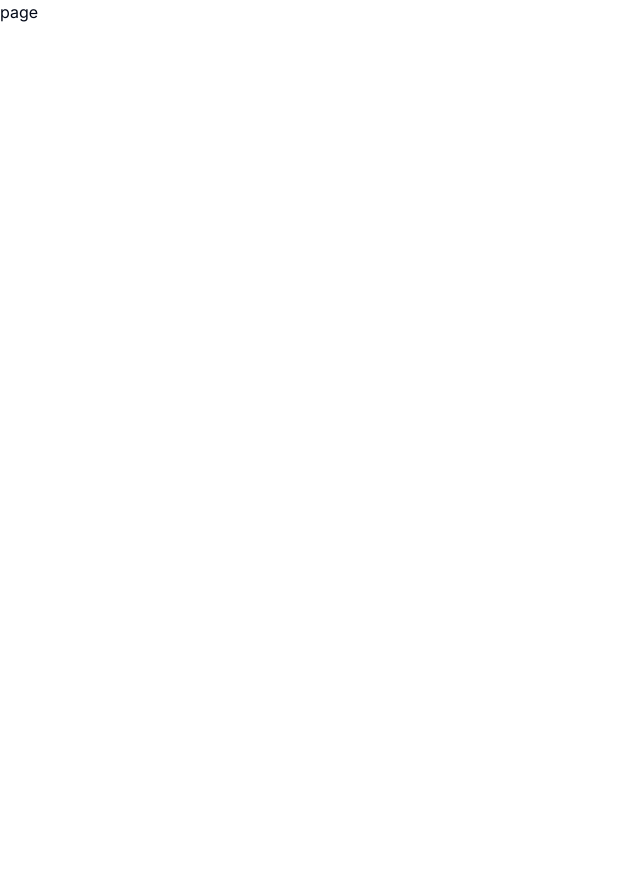
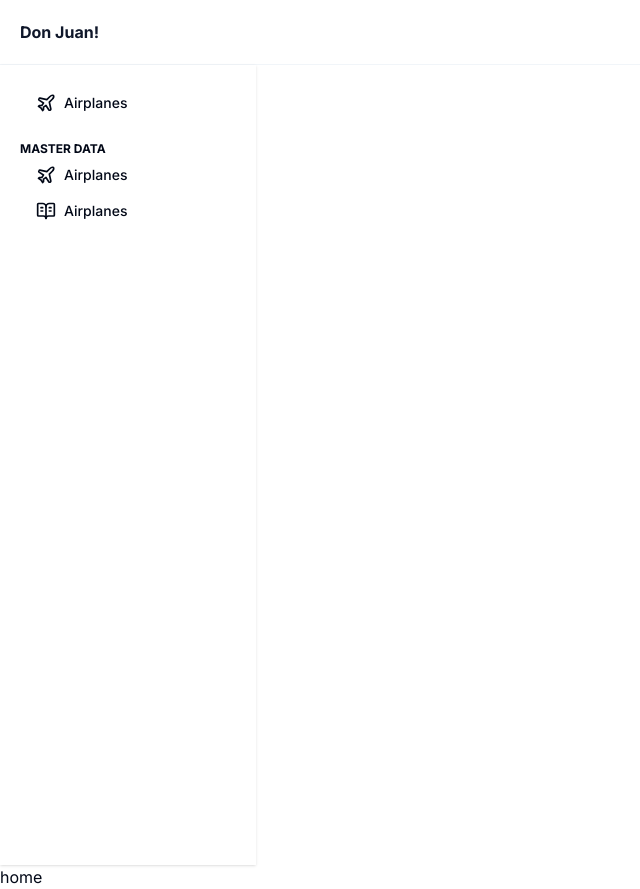
Before and after one commit to Andrihjm/booking-aircraft, a Next.js app: page /dashboard in a window 1280 px wide. Shown: the whole page, without its empty margins (0-640 px from the left). Before the commit the page ends 800 px from the top, so only its background shows below. Built offline with nearby package versions, Linux system fonts and the light colour scheme.

Commit message:
setup navbar & sidebar

```diff
--- a/package.json
+++ b/package.json
@@ -23,10 +23,12 @@
     "class-variance-authority": "^0.7.0",
     "clsx": "^2.1.1",
     "lucia": "^3.2.0",
+    "lucide-react": "^0.436.0",
     "next": "14.2.7",
     "prisma": "^5.19.0",
     "react": "^18",
     "react-dom": "^18",
+    "react-router-dom": "^6.26.1",
     "tailwind-merge": "^2.5.2",
     "tailwindcss-animate": "^1.0.7",
     "ts-node": "^10.9.2",
--- /dev/null
+++ b/src/app/(root)/dashboard/(home)/layout.tsx
@@ -0,0 +1,19 @@
+import Navigation from "@/components/shared/navigation";
+import { Metadata } from "next";
+
+export const metadata: Metadata = {
+  title: "Home",
+};
+
+export default function RootLayout({
+  children,
+}: Readonly<{
+  children: React.ReactNode;
+}>) {
+  return (
+    <>
+      <Navigation />
+      {children}
+    </>
+  );
+}
--- a/src/app/dashboard/page.tsx
+++ b/src/app/(root)/dashboard/(home)/page.tsx
@@ -1,7 +1,7 @@
 import React from "react";
 
 const page = () => {
-  return <div>page</div>;
+  return <div>home</div>;
 };
 
 export default page;
--- /dev/null
+++ b/src/components/shared/navigation.tsx
@@ -0,0 +1,18 @@
+import React from "react";
+import Sidebar from "./sidebar";
+
+const Navigation = () => {
+  return (
+    <>
+      <nav className="p-5 border-b border-muted">
+        <div className="flex items-center justify-between">
+          <span className="text-primary font-bold">Don Juan!</span>
+        </div>
+      </nav>
+
+      <Sidebar />
+    </>
+  );
+};
+
+export default Navigation;
--- /dev/null
+++ b/src/components/shared/sidebar.tsx
@@ -0,0 +1,47 @@
+import Link from "next/link";
+import { Button } from "../ui/button";
+import { BookOpenText, Plane } from "lucide-react";
+
+const Sidebar = () => {
+  return (
+    <>
+      <div className="flex items-center flex-nowrap gap-5">
+        <div className="w-[20%] min-h-screen p-5 grow-0 shadow space-y-5">
+          <div className="space-y-2">
+            <Link href={"/"}>
+              <Button
+                variant={"ghost"}
+                className="w-full flex items-center justify-start gap-2"
+              >
+                <Plane size={20} /> Airplanes
+              </Button>
+            </Link>
+          </div>
+
+          <div className="space-y-2">
+            <h1 className="text-xs font-bold uppercase">Master Data</h1>
+
+            <Link href={"/"}>
+              <Button
+                variant={"ghost"}
+                className="w-full flex items-center justify-start gap-2"
+              >
+                <Plane size={20} /> Airplanes
+              </Button>
+            </Link>
+            <Link href={"/"}>
+              <Button
+                variant={"ghost"}
+                className="w-full flex items-center justify-start gap-2"
+              >
+                <BookOpenText size={20} /> Airplanes
+              </Button>
+            </Link>
+          </div>
+        </div>
+      </div>
+    </>
+  );
+};
+
+export default Sidebar;
```
Also changed, not shown: src/app/(root)/dashboard/(auth)/layout.tsx (renamed from src/app/dashboard/(auth)/layout.tsx), src/app/(root)/dashboard/(auth)/sign-in/[[...sign-in]]/page.tsx (renamed from src/app/dashboard/(auth)/sign-in/[[...sign-in]]/page.tsx), src/app/(root)/dashboard/(auth)/sign-up/[[...sign-up]]/page.tsx (renamed from src/app/dashboard/(auth)/sign-up/[[...sign-up]]/page.tsx), 1 other file (tests, documents, lock files or other folders).
